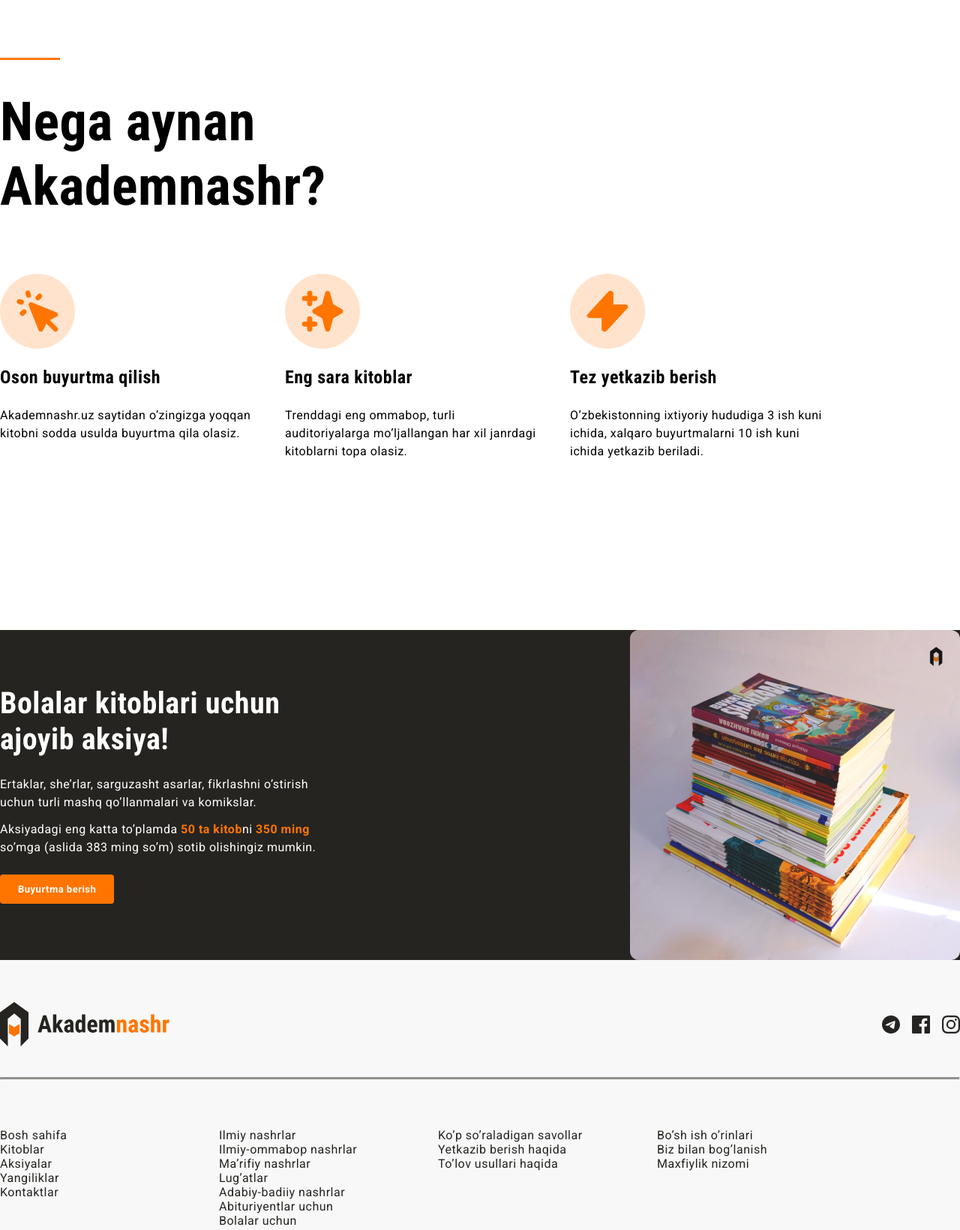
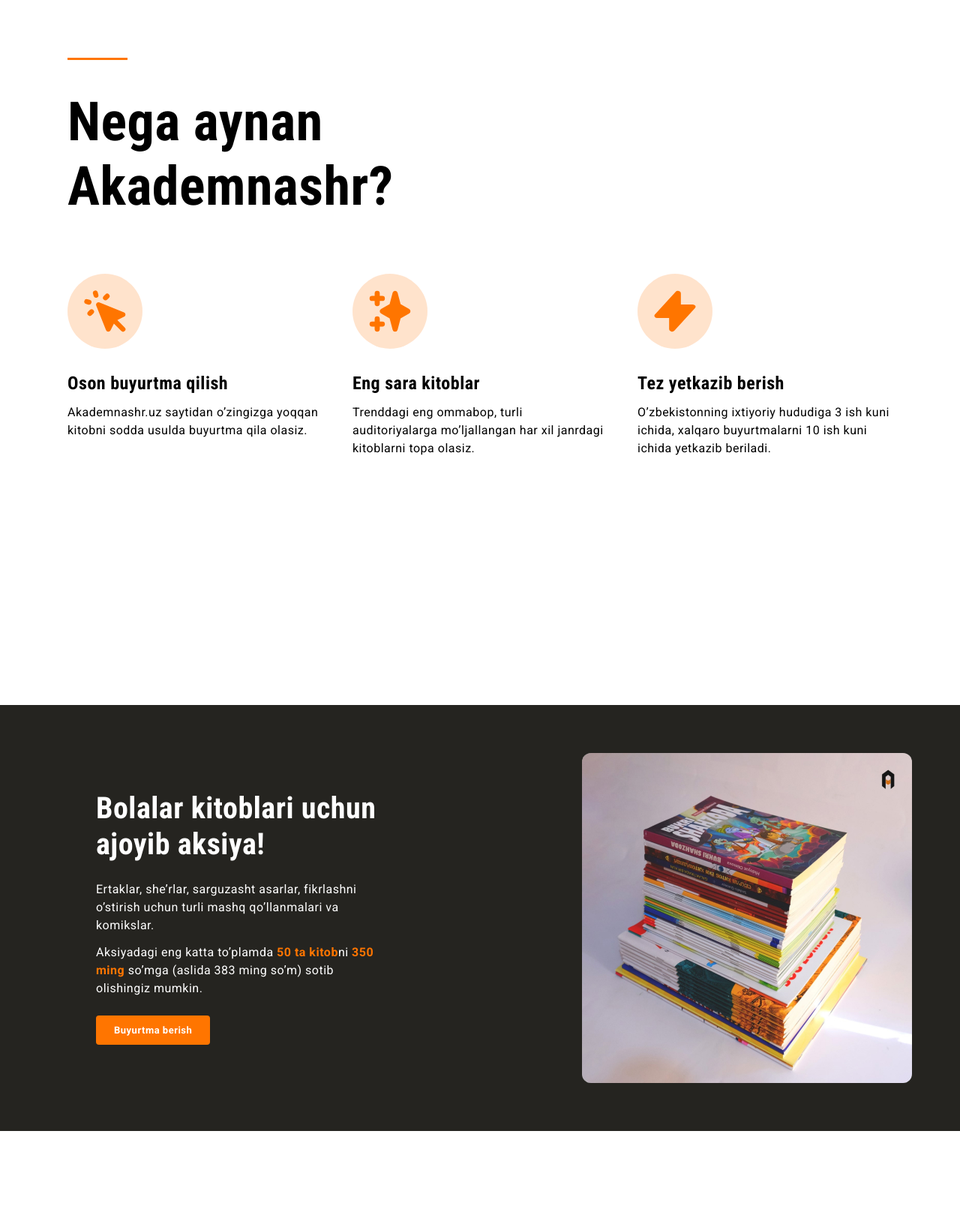
Before and after one commit to oyatillo0201/akademnashr-promo, a plain HTML site: page index.html in a window 1280 px wide. Shown: the part 900-2540 px from the top of the page at 75% size. Drawn offline with Linux system fonts and the light colour scheme.

Commit message:
Add container and related styles. Add margin to footer-links item

```diff
--- a/css/style.css
+++ b/css/style.css
@@ -1,8 +1,24 @@
+* {
+  box-sizing: border-box;
+}
+
+
 body{
   font-size: 16px;
+  padding: 0;
+  margin: 0;
   line-height: 1.5;
   letter-spacing: 0.5px;
   font-family: "Roboto", "Arial", sans-serif ;
+}
+
+.container{
+  width: 100%;
+  max-width: 1140px;
+  padding-left: 20px;
+  padding-right: 20px;
+  margin-left: auto;
+  margin-right: auto;
 }
 
 *:focus{
@@ -12,13 +28,18 @@ body{
 
 .site-header{
   background-color: #fff;
-  display: flex;
-  align-items: center;
-  justify-content:space-between;
+
   border-top: 5px solid #ff7500;
   padding-top: 16px;
   padding-bottom: 16px;
 }
+
+.site-header-container{
+  display: flex;
+  align-items: center;
+  justify-content:space-between;
+}
+
 
 .logo-link{
   transition: opacity 0.4s ease;
@@ -101,11 +122,15 @@ body{
 .hero{
   background-color: #252420;
   color: #fff;
+
+  padding-top: 80px;
+  padding-bottom: 80px;
+}
+
+.hero-container{
   display: flex;
   align-items: center;
   justify-content: space-between;
-  padding-top: 80px;
-  padding-bottom: 80px;
 }
 
 .hero-content{
@@ -123,9 +148,11 @@ body{
 }
 
 .hero-img{
+  margin-right: 170px;
   width: 510px;
   height: 510px;
   border-radius: 8px;
+  box-shadow: 24px 24px 0px rgba(255, 117, 0, 0.6);
 }
 
 .hero-heading{
@@ -185,25 +212,39 @@ body{
   height: 100px;
   background-color: rgba(255, 117, 0, 0.2);
   border-radius: 50%;
+  margin-bottom: 32px;
 }
 
 .featur-title{
+  margin-top: 0;
+  margin-bottom: 12px;
   font-size: 24px;
   line-height: 1.2;
   font-family: "Roboto Condensed", "Roboto", "Arial", sans-serif;
 }
 
+.featur-info{
+  margin: 0;
+}
+
 .promo{
+  padding-top: 120px;
+  padding-bottom: 160px;
+}
+
+.promo-inner{
+  border-radius: 12;
   background-color: #252420;
-  color: #fff;
+  padding: 64px;
   display: flex;
   justify-content: space-between;
   align-items: center;
-  border-radius: 12;
+  color: #fff;
 }
 
 .promo-content{
   width: 440px;
+  padding-left: 64px;
 }
 
 .promo-heading{
@@ -261,6 +302,7 @@ body{
   margin-right: 16px;
   list-style: none;
   line-height: 19;
+
 }
 
 .site-footer-socials li:last-child{
@@ -309,6 +351,14 @@ body{
     margin-right: 0;
   }
 
+  .site-footer-links li{
+    margin-bottom: 16px;
+  }
+
+  .site-footer-links li:last-child{
+    margin-bottom: 0;
+  }
+
 .site-footer-links a {
   text-decoration: none;
   color: #252420;
--- a/index.html
+++ b/index.html
@@ -13,12 +13,14 @@
 </head>
 <body>
 
+
     <!--SITE HEADER-->
     <header class="site-header">
+<div class=" site-header-container container">
+
           <a class="logo-link" href="index.html">
             <img src="img/Frame 2 (1).svg" alt="Akademnashr logosi" width="227" height="60">
           </a>
-
             <div class="site-header-actions">
               <nav>
                 <ul class="sitenav-list">
@@ -30,12 +32,13 @@
               </nav>
               <a class="main-link" href="#">Ro'yxatdan o'tish</a>
             </div>
+</div>
+
     </header>
-
-
     <!--HERO-->
     <main>
       <section class="hero">
+        <div class="hero-container container">
           <div class="hero-content">
             <hr class="orange-line">
             <h2 class="hero-heading">Payton dasturlash asoslari</h2>
@@ -44,14 +47,13 @@
             <br>ularga kitobda ko‘rsatilgan QR kod orqali o‘tish mumkin.</p>
             <a class="main-link" href="#">Buyurtma berish</a>
           </div>
-
           <img class="hero-img" src="img/python-book.jpg" alt="Qo'lda ushlab turilgan pyhton kitobi" width="510" height="510"
               srcset="img/python-book.jpg 1x, img/python-book@2x.jpg 2x">
+        </div>
       </section>
-
-
       <!--FEATURES-->
       <section class="features">
+        <div class="container">
           <hr class="orange-line">
           <h2 class="features-heading">Nega aynan Akademnashr?</h2>
           <ul class="featur-list">
@@ -78,10 +80,13 @@
               beriladi.</p>
             </li>
           </ul>
+        </div>
       </section>
+      <!--AKSIYA-->
 
-    <!--AKSIYA-->
         <section class="promo">
+          <div class="conatainer">
+            <div class="promo-inner">
               <div class="promo-content">
                 <h2 class="promo-heading">Bolalar kitoblari uchun ajoyib aksiya!</h2>
                 <div class="promo-info-wraper">
@@ -91,15 +96,17 @@
                 </div>
                 <a class="main-link" href="#">Buyurtma berish</a>
               </div>
-
               <img class="promo-img" src="img/sale-img.jpg" alt="kitoblar" width="440" height="440"
                 srcset="img/sale-img.jpg 1x, img/sale-img@2x.jpg 2x">
+            </div>
+          </div>
         </section>
+
     </main>
-
-
     <!--SITE FOOTER-->
     <footer class="site-footer">
+      <div class="container">
+
           <div class="site-footers-top">
             <a class="logo-link" href="index.html"> <img src="img/Frame 2 (1).svg" alt="Akademnashr logosi">
             </a>
@@ -128,9 +135,7 @@
               </li>
             </ul>
           </div>
-
           <hr class="site-footer-divider">
-
           <!--LINKLAR-->
           <div class="site-footers-bottom">
             <ul class="site-footer-links">
@@ -160,7 +165,10 @@
               <li><a href="#">Maxfiylik nizomi</a></li>
             </ul>
           </div>
+      </div>
+
     </footer>
+
 
 </body>
 </html>
```
Lines whose indentation alone changed are shown as unchanged.
